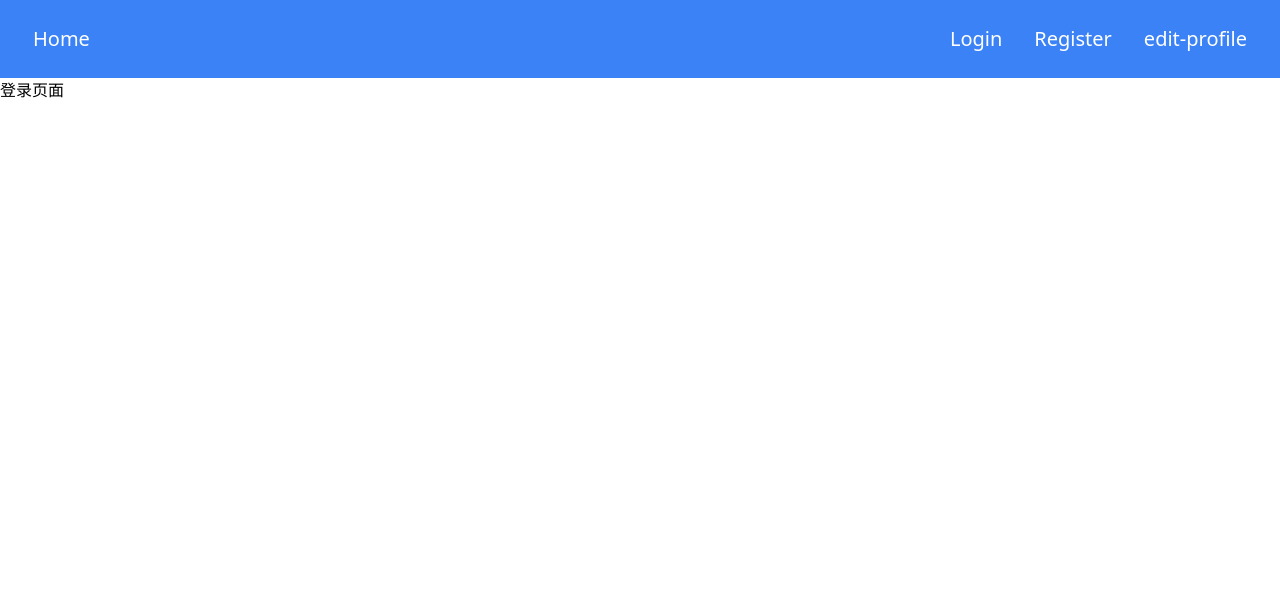
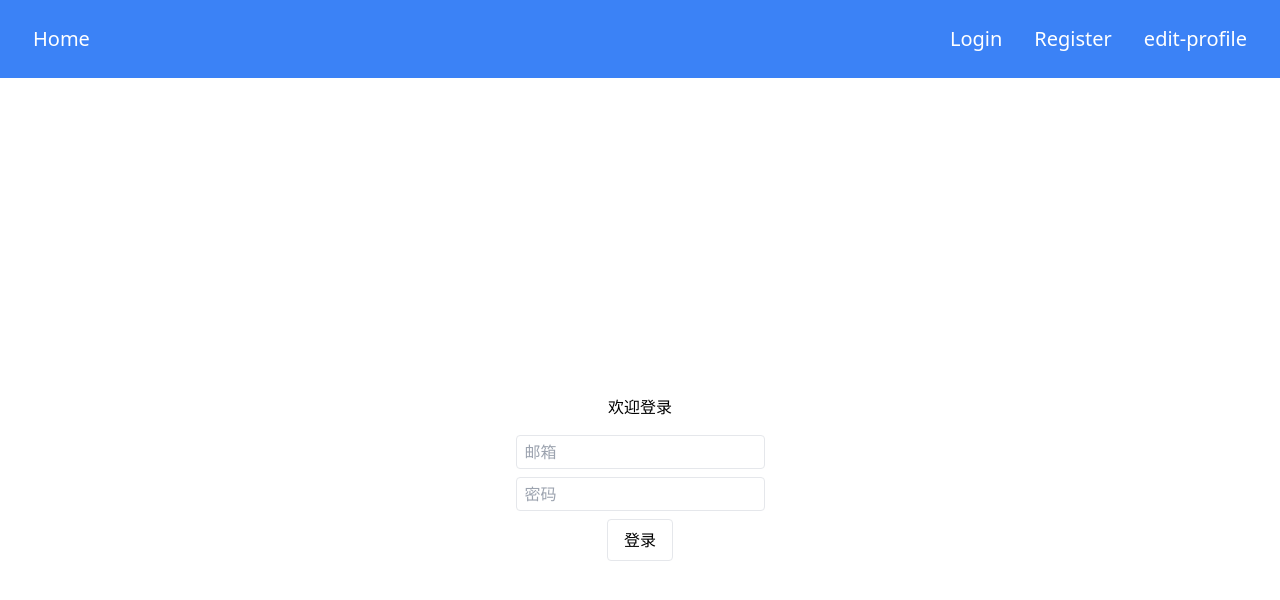
Before and after one commit to kaland891/TodoListApplication, a React (Vite) app in the folder frontend/: page / in a window 1280 px wide. Shown: the top 600 px of the page. Built offline with nearby package versions, Linux system fonts and the light colour scheme.

Commit message:
增加登录页面

```diff
--- a/frontend/src/components/LoginPage.jsx
+++ b/frontend/src/components/LoginPage.jsx
@@ -1,7 +1,64 @@
-import React from "react";
+import React, { useState } from "react";
+import { useNavigate } from "react-router-dom";
+import { useDispatch, useSelector } from "react-redux";
+import { setToken } from "../UserSlice";
 
 const LoginPage = () => {
-  return <div>登录页面</div>;
+  const dispatch = useDispatch();
+  const [email, setEmail] = useState("");
+  const [password, setPassword] = useState("");
+  const navigate = useNavigate();
+
+  function UserLog(e) {
+    e.preventDefault();
+    fetch("http://localhost:8000/api/login/access_token", {
+      method: "POST",
+      headers: { "Content-Type": "application/x-www-form-urlencoded" },
+      body: `grant_type=&username=${encodeURIComponent(
+        email
+      )}&password=${encodeURIComponent(
+        password
+      )}&scope=&client_id=&client_secret=`,
+    })
+      .then(async (response) => {
+        if (response.ok) {
+          const token = await response.json(); // Wait until the Promise resolves
+          dispatch(setToken(token));
+          alert("登录成功");
+          navigate("/");
+        } else {
+          if (response.status === 401) {
+            throw new Error("用户名或密码错误");
+          } else {
+            throw new Error("Error: " + response.statusText);
+          }
+        }
+      })
+      .catch((error) => alert(`错误: ${error.detail}`));
+  }
+
+  return (
+    <div className="flex flex-col items-center justify-center h-screen">
+      <h2 className="mb-4">欢迎登录</h2>
+      <input
+        className="mb-2 px-2 py-1 border rounded"
+        type="email"
+        placeholder="邮箱"
+        value={email}
+        onChange={(e) => setEmail(e.target.value)}
+      />
+      <input
+        className="mb-2 px-2 py-1 border rounded"
+        type="password"
+        placeholder="密码"
+        value={password}
+        onChange={(e) => setPassword(e.target.value)}
+      />
+      <button className="px-4 py-2 border rounded" onClick={UserLog}>
+        登录
+      </button>
+    </div>
+  );
 };
 
 export default LoginPage;
```
